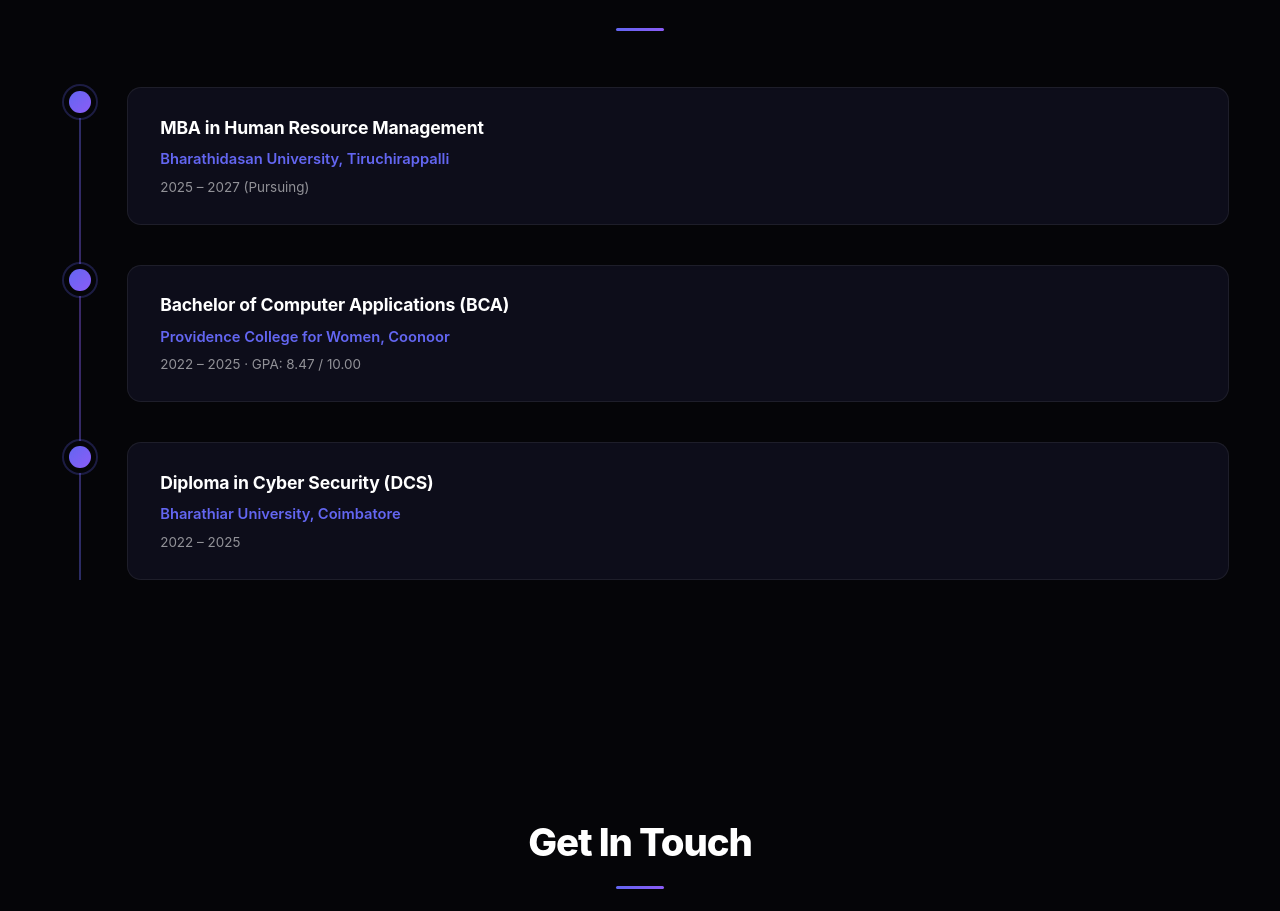
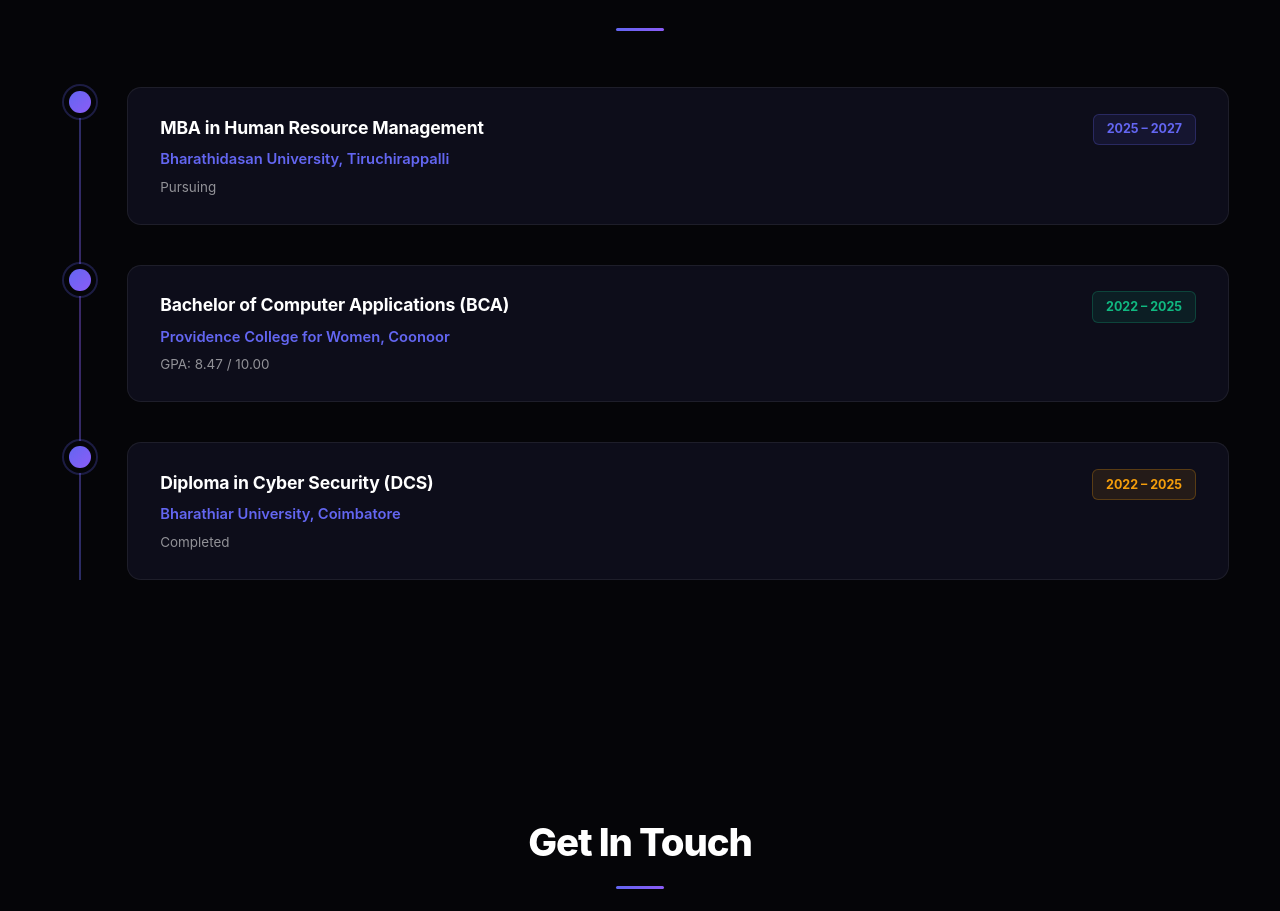
Before and after one commit to Jeeva-V-2003/portfolio-react, a React (Vite) app: page / in a window 1280 px wide. Shown: the part 5772-6683 px from the top of the page. Built offline with nearby package versions, Linux system fonts and the light colour scheme.

Commit message:
fix: restore year badges on education timeline cards

```diff
--- a/src/App.jsx
+++ b/src/App.jsx
@@ -574,27 +574,42 @@
           <div className="timeline-item">
             <div className="timeline-dot"></div>
             <div className="timeline-content">
+              <div style={{ display: 'flex', justifyContent: 'space-between', alignItems: 'flex-start', flexWrap: 'wrap', gap: '0.5rem' }}>
+                <div>
                   <h3>MBA in Human Resource Management</h3>
                   <p className="institution">Bharathidasan University, Tiruchirappalli</p>
-              <p className="duration">2025 – 2027 (Pursuing)</p>
+                  <p className="duration">Pursuing</p>
+                </div>
+                <span style={{ fontSize: '0.78rem', color: '#6366f1', fontWeight: '700', background: 'rgba(99,102,241,0.1)', border: '1px solid rgba(99,102,241,0.25)', padding: '0.3rem 0.8rem', borderRadius: '6px', whiteSpace: 'nowrap' }}>2025 – 2027</span>
+              </div>
             </div>
           </div>
 
           <div className="timeline-item">
             <div className="timeline-dot"></div>
             <div className="timeline-content">
+              <div style={{ display: 'flex', justifyContent: 'space-between', alignItems: 'flex-start', flexWrap: 'wrap', gap: '0.5rem' }}>
+                <div>
                   <h3>Bachelor of Computer Applications (BCA)</h3>
                   <p className="institution">Providence College for Women, Coonoor</p>
-              <p className="duration">2022 – 2025 · GPA: 8.47 / 10.00</p>
+                  <p className="duration">GPA: 8.47 / 10.00</p>
+                </div>
+                <span style={{ fontSize: '0.78rem', color: '#10b981', fontWeight: '700', background: 'rgba(16,185,129,0.1)', border: '1px solid rgba(16,185,129,0.25)', padding: '0.3rem 0.8rem', borderRadius: '6px', whiteSpace: 'nowrap' }}>2022 – 2025</span>
+              </div>
             </div>
           </div>
 
           <div className="timeline-item">
             <div className="timeline-dot"></div>
             <div className="timeline-content">
+              <div style={{ display: 'flex', justifyContent: 'space-between', alignItems: 'flex-start', flexWrap: 'wrap', gap: '0.5rem' }}>
+                <div>
                   <h3>Diploma in Cyber Security (DCS)</h3>
                   <p className="institution">Bharathiar University, Coimbatore</p>
-              <p className="duration">2022 – 2025</p>
+                  <p className="duration">Completed</p>
+                </div>
+                <span style={{ fontSize: '0.78rem', color: '#f59e0b', fontWeight: '700', background: 'rgba(245,158,11,0.1)', border: '1px solid rgba(245,158,11,0.25)', padding: '0.3rem 0.8rem', borderRadius: '6px', whiteSpace: 'nowrap' }}>2022 – 2025</span>
+              </div>
             </div>
           </div>
         </motion.div>
```
Lines whose indentation alone changed are shown as unchanged.
